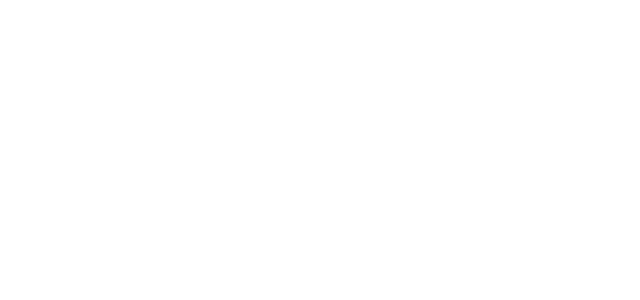
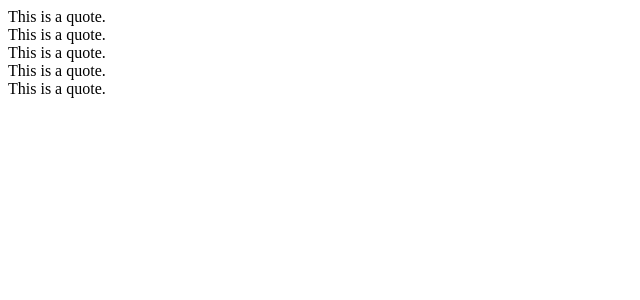
Before and after one commit to tcmak217/crypto-dashboard-fe, a React (Create React App) app: page / in a window 1280 px wide. Shown: the top 300 px of the page, without its empty margins (0-640 px from the left). Built offline with nearby package versions, Linux system fonts and the light colour scheme.

Commit message:
feat: add quote and dashboard components

```diff
--- a/package.json
+++ b/package.json
@@ -12,6 +12,7 @@
     "@types/react-dom": "^18.0.11",
     "react": "^18.2.0",
     "react-dom": "^18.2.0",
+    "react-query": "^3.39.3",
     "react-scripts": "5.0.1",
     "typescript": "^4.9.5",
     "web-vitals": "^2.1.4"
--- a/src/App.tsx
+++ b/src/App.tsx
@@ -1,7 +1,12 @@
 import React from "react"
+import Dashboard from "./components/Dashboard/Dashboard"
 
 function App() {
-  return <div className="App"></div>
+  return (
+    <div className="App">
+      <Dashboard></Dashboard>
+    </div>
+  )
 }
 
 export default App
--- /dev/null
+++ b/src/components/Dashboard/Dashboard.tsx
@@ -0,0 +1,16 @@
+import React from "react"
+import Quote from "../Quote/Quote"
+
+function Dashboard() {
+  return (
+    <div>
+      <Quote></Quote>
+      <Quote></Quote>
+      <Quote></Quote>
+      <Quote></Quote>
+      <Quote></Quote>
+    </div>
+  )
+}
+
+export default Dashboard
--- /dev/null
+++ b/src/components/Quote/Quote.tsx
@@ -0,0 +1,7 @@
+import React from "react"
+
+function Quote() {
+  return <div>This is a quote.</div>
+}
+
+export default Quote
```
Also changed, not shown: 1 other file (tests, documents, lock files or other folders).
